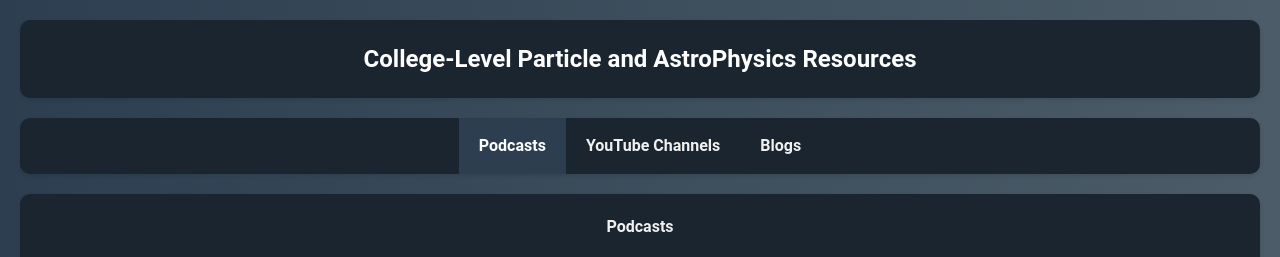
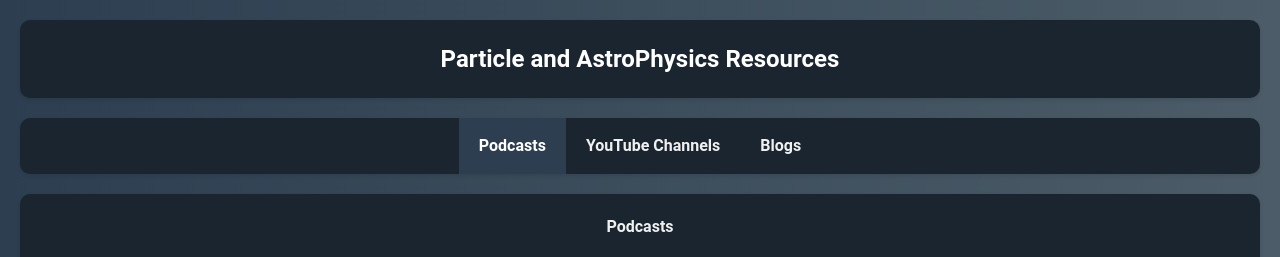
Before and after one commit to sahilshah7/physicsrecommendations, a plain HTML site: page index.html in a window 1280 px wide. Shown: the top 257 px of the page. Drawn offline with Linux system fonts and the light colour scheme.

Commit message:
Update index.html

```diff
--- a/index.html
+++ b/index.html
@@ -9,7 +9,7 @@
 <body>
 
 <header>
-    <h1>College-Level Particle and AstroPhysics Resources</h1>
+    <h1>Particle and AstroPhysics Resources</h1>
 </header>
 
 <nav>
```
